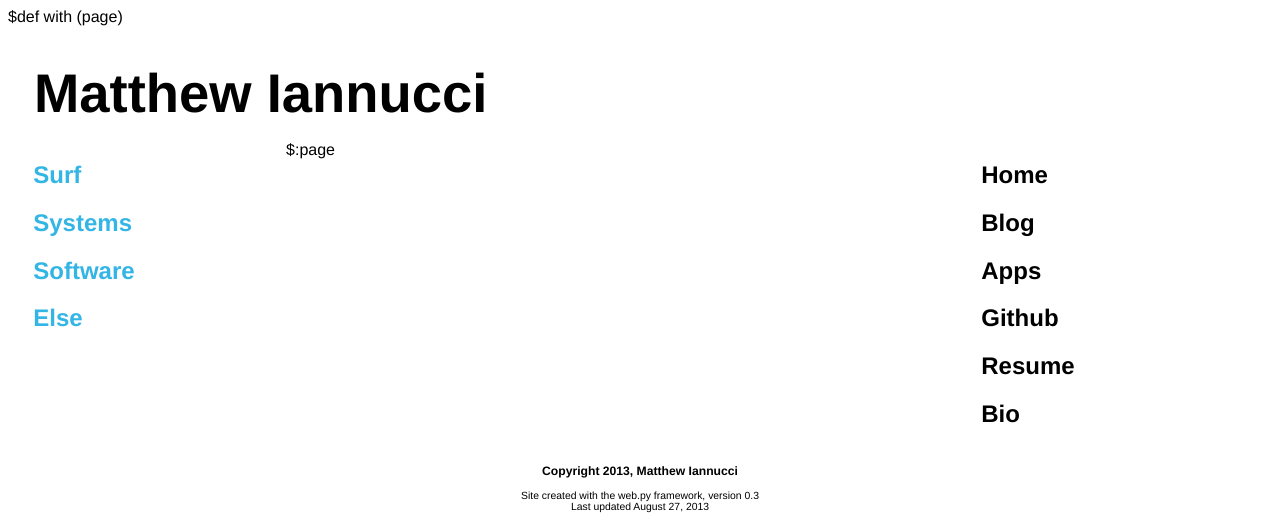
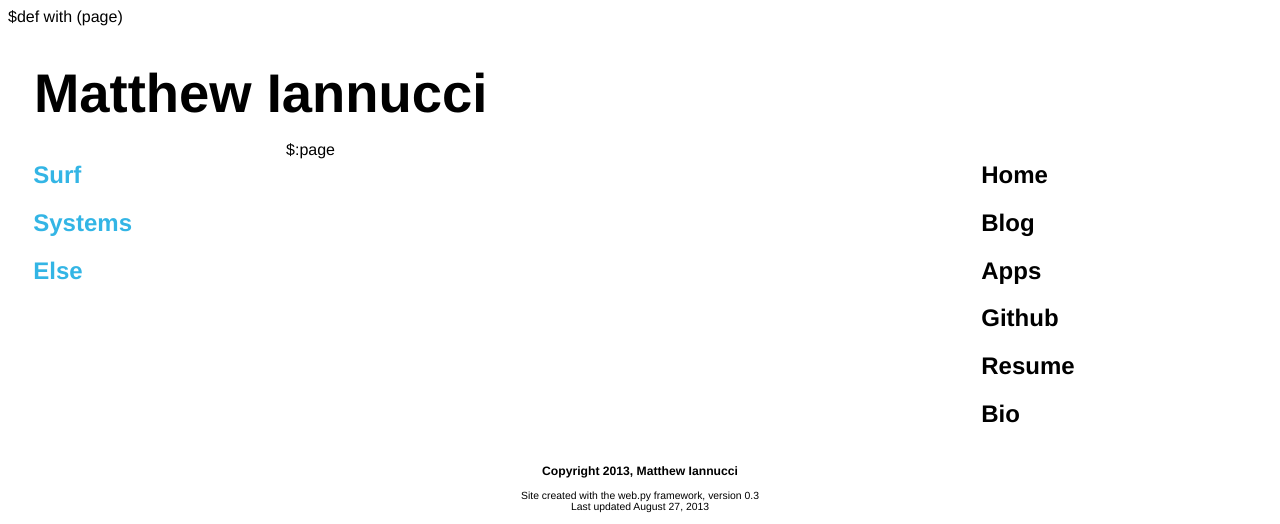
Before and after one commit to mpiannucci/my-page, a Python web app: template templates/base.html in a window 1280 px wide. Shown: the top 524 px of the page. Run offline with Jinja, Linux system fonts and the light colour scheme; the template is opened without the code that fills it, so the values that code supplies are empty.

Commit message:
removed the systems tag link

```diff
--- a/templates/base.html
+++ b/templates/base.html
@@ -28,7 +28,6 @@ $def with (page)
 					<div id="sideTitle" class="leftBar">
 						<h2><a href="/tag/surf">Surf</a></h2>
 						<h2><a href="/tag/systems">Systems</a></h2>
-						<h2><a href="/tag/software">Software</a></h2>
 						<h2><a href="/tag/else">Else</a></h2>
 	            	</div>
 					<!-- Column 2 end -->
```
